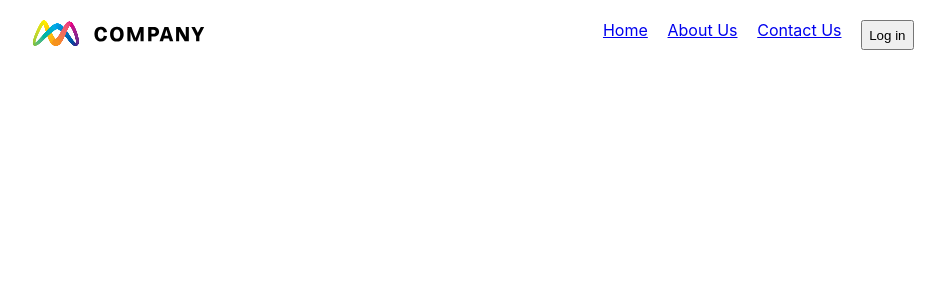
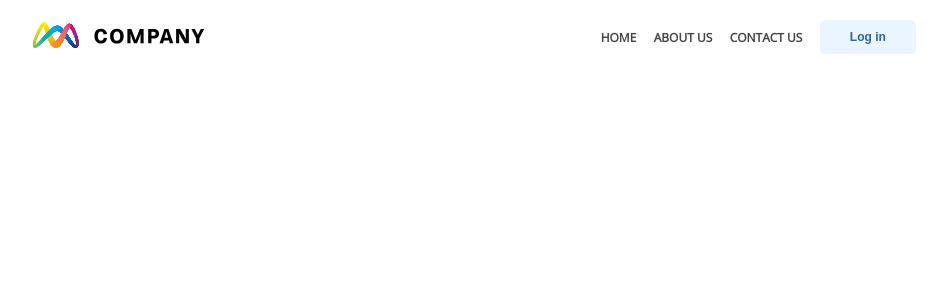
Before and after one commit to melody-sylvestre/companyWebsite, a React (Create React App) app in the folder company-app/: page / in a window 1280 px wide. Shown: the top 300 px of the page, without its empty margins (158-1105 px from the left). Built offline with nearby package versions, Linux system fonts and the light colour scheme.

Commit message:
Final version of Navbar

```diff
--- a/company-app/public/index.html
+++ b/company-app/public/index.html
@@ -1,14 +1,17 @@
 <!DOCTYPE html>
 <html lang="en">
+
 <head>
   <meta charset="utf-8" />
   <link rel="icon" href="%PUBLIC_URL%/favicon.ico" />
+
+  <link rel="preconnect" href="https://fonts.googleapis.com">
+  <link rel="preconnect" href="https://fonts.gstatic.com" crossorigin>
+  <link href="https://fonts.googleapis.com/css2?family=Open+Sans:wght@300;400&display=swap" rel="stylesheet">
+
   <meta name="viewport" content="width=device-width, initial-scale=1" />
   <meta name="theme-color" content="#000000" />
-    <meta
-      name="description"
-      content="Web site created using create-react-app"
-    />
+  <meta name="description" content="Web site created using create-react-app" />
   <link rel="apple-touch-icon" href="%PUBLIC_URL%/logo192.png" />
   <!--
       manifest.json provides metadata used when your web app is installed on a
@@ -26,6 +29,7 @@
     -->
   <title>React App</title>
 </head>
+
 <body>
   <noscript>You need to enable JavaScript to run this app.</noscript>
   <div id="root"></div>
@@ -40,4 +44,5 @@
       To create a production bundle, use `npm run build` or `yarn build`.
     -->
 </body>
+
 </html>
--- a/company-app/src/Navbar/Navbar.js
+++ b/company-app/src/Navbar/Navbar.js
@@ -10,9 +10,9 @@ const Navbar = () => {
                 <Logo/>
             </div>
             <div className="links_container">
-                <Link to="/">Home</Link>
-                <Link to="/about-us">About Us</Link>
-                <Link to="/contact-us">Contact Us</Link>
+                <Link to="/" className="link">HOME</Link>
+                <Link to="/about-us" className="link">ABOUT US</Link>
+                <Link to="/contact-us" className="link">CONTACT US</Link>
                 <button>Log in</button>
             </div>
 
--- a/company-app/src/Navbar/Navbar.scss
+++ b/company-app/src/Navbar/Navbar.scss
@@ -1,8 +1,12 @@
+@import "../styles/_fonts.scss";
+@import "../styles/colors";
+
 * {
     box-sizing: border-box;
 }
 
 nav {
+    align-items: center;
     display: flex;
     flex-direction: row;
     flex-wrap: nowrap;
@@ -16,11 +20,34 @@ nav {
 }
 
 .links_container {
+    align-items: center;
     display: flex;
     flex-direction: row;
     justify-content: space-evenly;
-    width: 350px
+    width: 350px;
+
+    .link{
+        color: $primary_text_colour;
+        font-family: $paragraph-font;
+        font-size: 12px;
+        font-weight: bold;
+        text-decoration: none;
+
+    }
+
+    button{
+        background-color: $secondary_accent_colour;
+        border-radius: 5px;
+        border-style: none;
+        color: $primary_accent_colour;
+        font-size: 12px;
+        font-weight: bold;
+        padding: 10px 30px;
+
+    }
+
 }
+
 
 @media screen and (max-width:800px) {
     .links_container {
--- /dev/null
+++ b/company-app/src/styles/_colors.scss
@@ -0,0 +1,4 @@
+$primary_text_colour:rgb(68,68, 68);
+
+$primary_accent_colour: rgb(38, 102, 169);
+$secondary_accent_colour: rgb(235, 245, 255);
--- /dev/null
+++ b/company-app/src/styles/_fonts.scss
@@ -0,0 +1,2 @@
+$paragraph_font: 'Open Sans', sans-serif;
+$paragraph_font_weight: 300;
```
Also changed, not shown: company-app/src/App/App.js (+7 -7 lines). Lines whose indentation alone changed are shown as unchanged.
